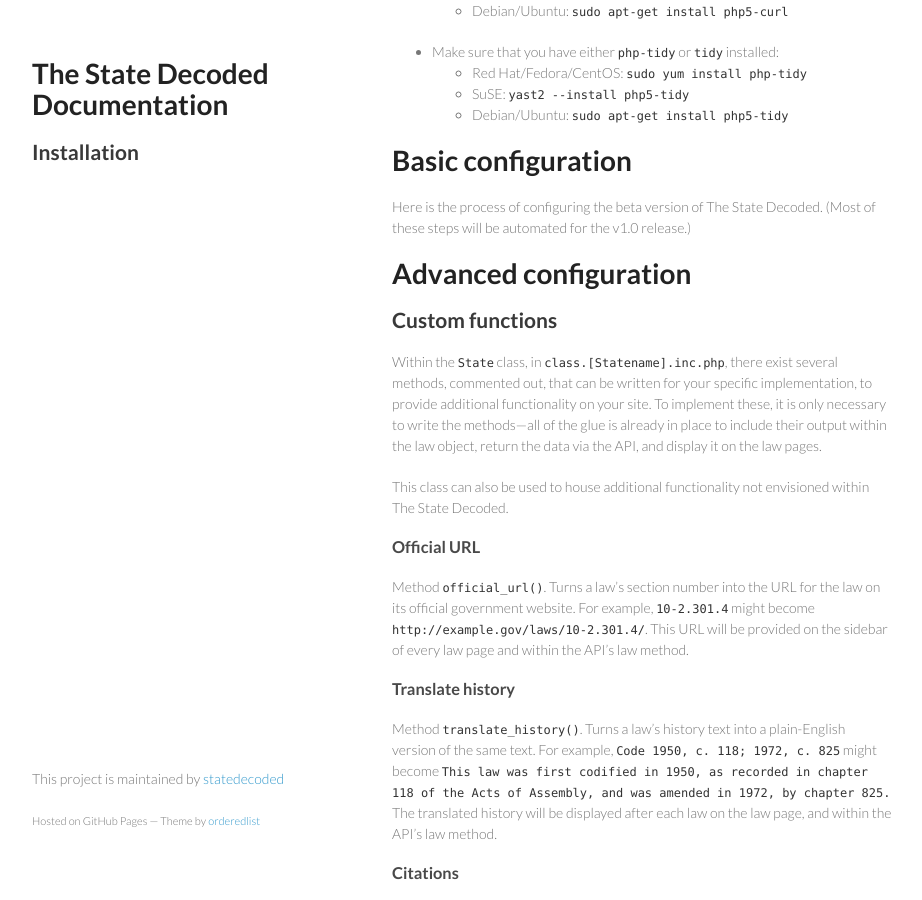
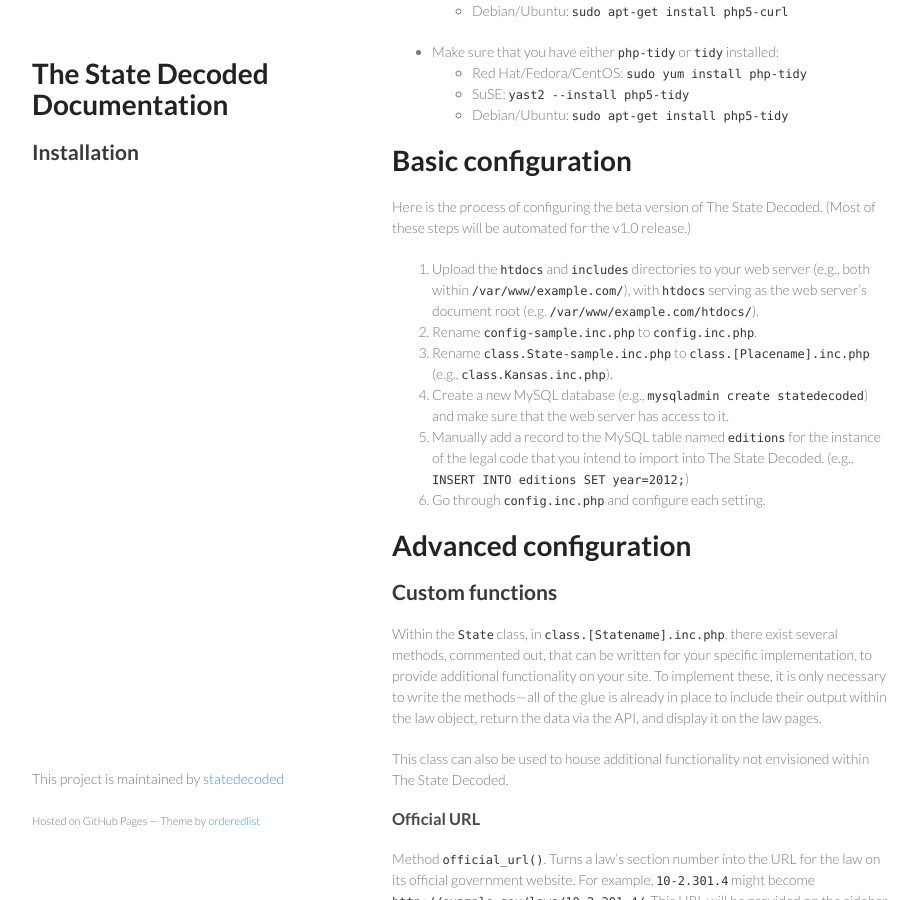
Before and after one commit to statedecoded/documentation, a Jekyll site: the page built from installation.md, in a window 1280 px wide and 900 px high, scrolled down 464 px. Shown: the whole window, without its empty margins (178-1100 px from the left). Built offline with Jekyll 4.4.1, drawn with Linux system fonts in a browser that asks for light colours.

Commit message:
Debugging Markdown

```diff
--- a/installation.md
+++ b/installation.md
@@ -25,6 +25,13 @@
 # Basic configuration
 
 Here is the process of configuring the beta version of The State Decoded. (Most of these steps will be automated for the v1.0 release.)
+
+1. Upload the `htdocs` and `includes` directories to your web server (e.g., both within `/var/www/example.com/`), with `htdocs` serving as the web server's document root (e.g. `/var/www/example.com/htdocs/`).
+1. Rename `config-sample.inc.php` to `config.inc.php`.
+1. Rename `class.State-sample.inc.php` to `class.[Placename].inc.php` (e.g., `class.Kansas.inc.php`).
+1. Create a new MySQL database (e.g., `mysqladmin create statedecoded`) and make sure that the web server has access to it.
+1. Manually add a record to the MySQL table named `editions` for the instance of the legal code that you intend to import into The State Decoded. (e.g., `INSERT INTO editions SET year=2012;`)
+1. Go through `config.inc.php` and configure each setting.
 
 
 
```
